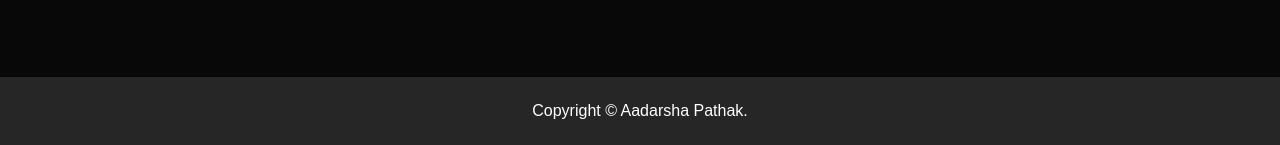
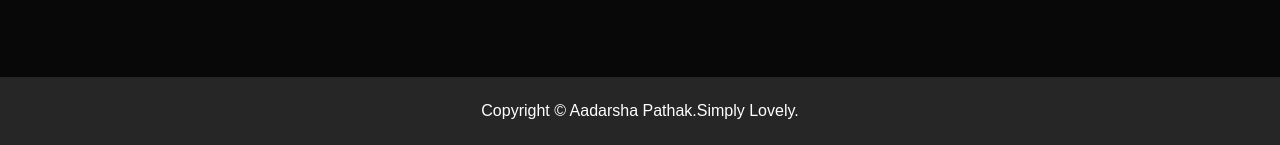
Before and after one commit to AADARSHA96/BLADERUNNER, a plain HTML site: page index.html in a window 1280 px wide. Shown: the part 2680-2825 px from the top of the page. Drawn offline with Linux system fonts and the light colour scheme.

Commit message:
index.html

```diff
--- a/index.html
+++ b/index.html
@@ -132,7 +132,7 @@
             </div>
         </div>
         <div class="copyright">
-            <p>Copyright © Aadarsha Pathak.</p>
+            <p>Copyright © Aadarsha Pathak.Simply Lovely.</p>
         </div>
     </div>
 
```
